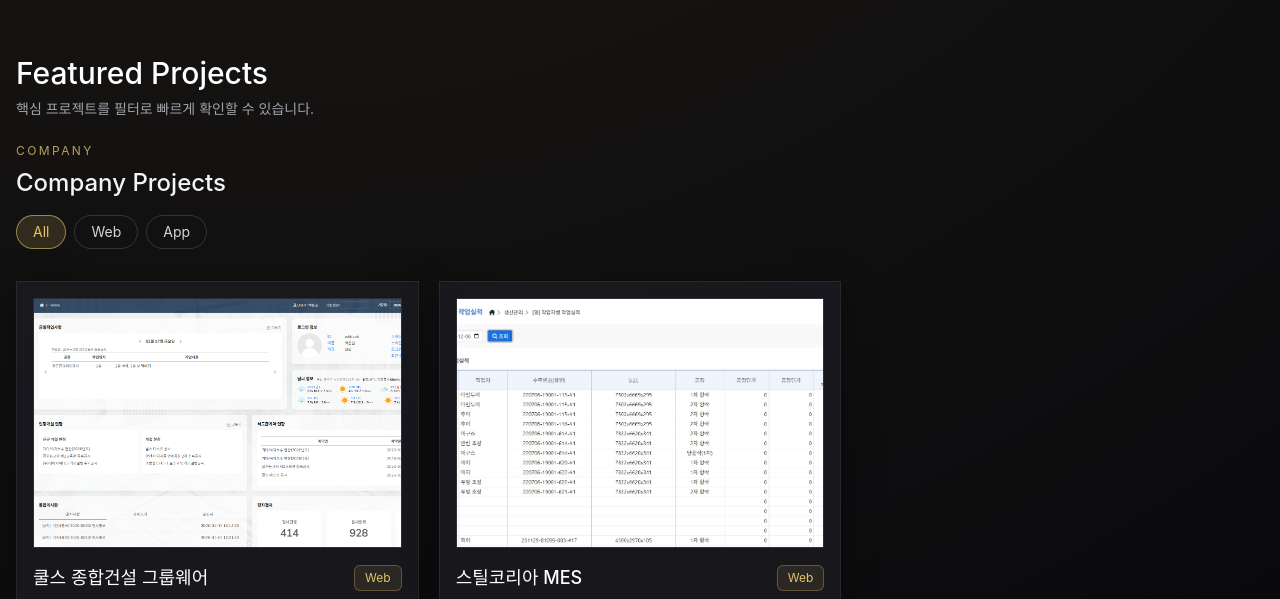
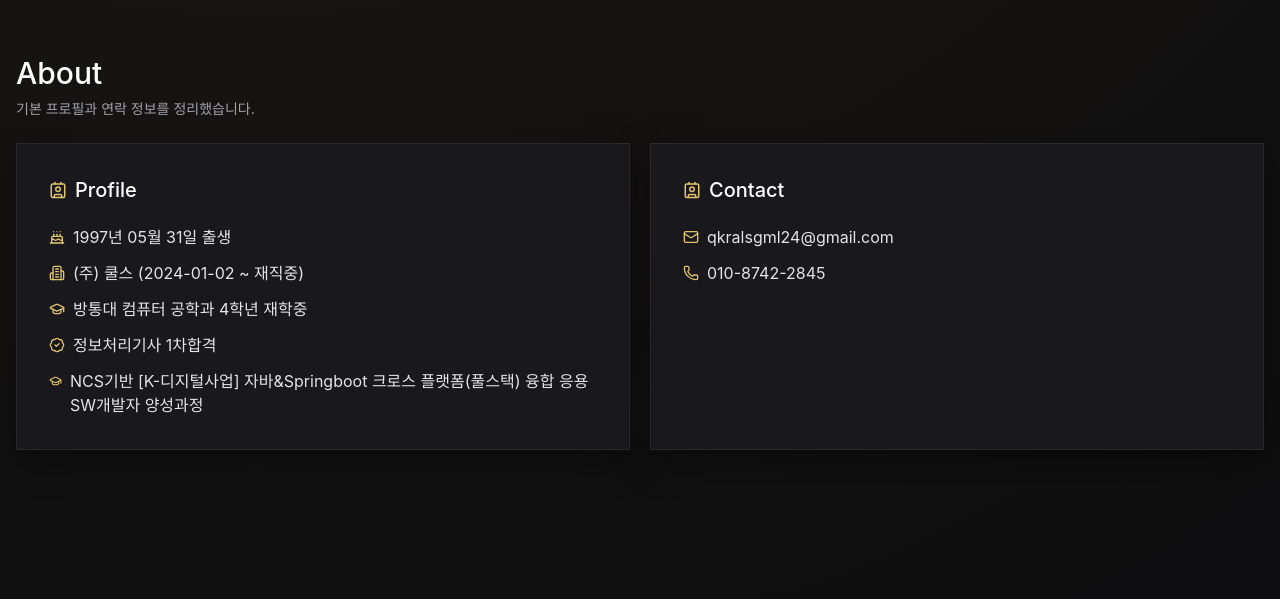
Before and after one commit to park097/portfolio, a Next.js app: page / in a window 1280 px wide. Shown: the part 921-1520 px from the top of the page. Built offline with nearby package versions, Linux system fonts and the light colour scheme.

Commit message:
about추가, 바텀 영역부분 수정

```diff
--- a/app/page.tsx
+++ b/app/page.tsx
@@ -1,5 +1,6 @@
 import Footer from "@/components/Footer";
 import Hero from "@/components/Hero";
+import AboutSection from "@/components/AboutSection";
 import ProjectsGrid from "@/components/ProjectsGrid";
 import TechStack from "@/components/TechStack";
 import { projects } from "@/data/projects";
@@ -14,11 +15,13 @@
     <main>
       <Hero />
 
+      <AboutSection />
+
       <section id="projects" className="section min-h-[100svh] scroll-mt-24">
         <div className="container space-y-6">
           <div>
             <h2 className="text-2xl font-medium md:text-3xl">Featured Projects</h2>
-            <p className="mt-2 text-sm text-zinc-400">핵심 프로젝트를 필터로 빠르게 확인할 수 있습니다.</p>
+            <p className="mt-2 text-sm text-zinc-400">주요 프로젝트를 필터로 빠르게 확인할 수 있습니다.</p>
           </div>
 
           <div className="space-y-12">
@@ -47,11 +50,17 @@
         <div className="container space-y-6">
           <div>
             <h2 className="text-2xl font-medium md:text-3xl">Contact</h2>
-            <p className="mt-2 text-sm text-zinc-400">아래 채널 또는 폼으로 편하게 연락 주세요.</p>
+            <p className="mt-2 text-sm text-zinc-400">아래 채널을 통해 연락하실 수 있습니다.</p>
           </div>
 
           <div className="grid gap-6 lg:grid-cols-[1.1fr_0.9fr]">
-            <form className="glass-card space-y-4 p-6 md:p-8" aria-label="contact form">
+            <form
+              className="glass-card space-y-4 p-6 md:p-8"
+              aria-label="contact form"
+              action="mailto:qkralsgml24@gmail.com"
+              method="post"
+              encType="text/plain"
+            >
               <div className="space-y-2">
                 <label htmlFor="home-name" className="text-sm text-zinc-300">
                   Name
@@ -86,7 +95,7 @@
                 />
               </div>
               <button
-                type="button"
+                type="submit"
                 className="rounded-md border border-primary/60 bg-primary/10 px-5 py-2 text-sm text-primary transition hover:shadow-glow"
               >
                 Send Message
@@ -105,7 +114,7 @@
                     <Mail size={16} />
                     Email
                   </span>
-                  <span aria-hidden>↗</span>
+                  <span aria-hidden>→</span>
                 </Link>
                 <Link
                   href="https://github.com/example"
@@ -115,7 +124,7 @@
                     <Github size={16} />
                     GitHub
                   </span>
-                  <span aria-hidden>↗</span>
+                  <span aria-hidden>→</span>
                 </Link>
                 <Link
                   href="https://linkedin.com/in/example"
@@ -125,7 +134,7 @@
                     <Linkedin size={16} />
                     LinkedIn
                   </span>
-                  <span aria-hidden>↗</span>
+                  <span aria-hidden>→</span>
                 </Link>
               </div>
             </div>
--- /dev/null
+++ b/components/AboutSection.tsx
@@ -0,0 +1,64 @@
+"use client";
+
+import { Cake, Contact, GraduationCap, Mail, Phone, Building2, BadgeCheck } from "lucide-react";
+
+export default function AboutSection() {
+  return (
+    <section id="about" className="section min-h-[100svh] scroll-mt-24">
+      <div className="container space-y-6">
+        <div>
+          <h2 className="text-2xl font-medium md:text-3xl">About</h2>
+          <p className="mt-2 text-sm text-zinc-400">기본 프로필과 연락 정보를 정리했습니다.</p>
+        </div>
+
+        <div className="grid gap-5 lg:grid-cols-2">
+          <div className="glass-card p-6 md:p-8">
+            <h3 className="inline-flex items-center gap-2 text-xl font-medium">
+              <Contact size={18} className="text-primary" />
+              Profile
+            </h3>
+            <ul className="mt-5 space-y-3 text-zinc-200">
+              <li className="flex items-center gap-2">
+                <Cake size={16} className="text-primary" />
+                1997년 05월 31일 출생
+              </li>
+              <li className="flex items-center gap-2">
+                <Building2 size={16} className="text-primary" />
+                (주) 쿨스 (2024-01-02 ~ 재직중)
+              </li>
+              <li className="flex items-center gap-2">
+                <GraduationCap size={16} className="text-primary" />
+                방통대 컴퓨터 공학과 4학년 재학중
+              </li>
+              <li className="flex items-center gap-2">
+                <BadgeCheck size={16} className="text-primary" />
+                정보처리기사 1차합격
+              </li>
+              <li className="flex items-start gap-2">
+                <GraduationCap size={16} className="mt-1 text-primary" />
+                NCS기반 [K-디지털사업] 자바&Springboot 크로스 플랫폼(풀스택) 융합 응용SW개발자 양성과정
+              </li>
+            </ul>
+          </div>
+
+          <div className="glass-card p-6 md:p-8">
+            <h3 className="inline-flex items-center gap-2 text-xl font-medium">
+              <Contact size={18} className="text-primary" />
+              Contact
+            </h3>
+            <ul className="mt-5 space-y-3 text-zinc-200">
+              <li className="flex items-center gap-2">
+                <Mail size={16} className="text-primary" />
+                qkralsgml24@gmail.com
+              </li>
+              <li className="flex items-center gap-2">
+                <Phone size={16} className="text-primary" />
+                010-8742-2845
+              </li>
+            </ul>
+          </div>
+        </div>
+      </div>
+    </section>
+  );
+}
--- a/components/Footer.tsx
+++ b/components/Footer.tsx
@@ -1,10 +1,10 @@
-import { Github, Linkedin, Mail } from "lucide-react";
+import { Github, Mail, Phone } from "lucide-react";
 import Link from "next/link";
 
 const links = [
-  { href: "mailto:minhee.park@example.com", label: "Email", icon: Mail },
+  { href: "mailto:qkralsgml24@gmail.com", label: "Email", icon: Mail },
   { href: "https://github.com/example", label: "GitHub", icon: Github },
-  { href: "https://linkedin.com/in/example", label: "LinkedIn", icon: Linkedin },
+  { href: "tel:01087422845", label: "010-8742-2845", icon: Phone },
 ];
 
 export default function Footer() {
--- a/components/Header.tsx
+++ b/components/Header.tsx
@@ -20,15 +20,35 @@
   const sectionIds = useMemo(() => navItems.map((item) => item.id), []);
 
   useEffect(() => {
-    if (pathname !== "/") return;
+    if (pathname !== "/") {
+      setActiveSection("home");
+      return;
+    }
 
+    const hash = window.location.hash.replace("#", "");
+    if (sectionIds.includes(hash)) {
+      setActiveSection(hash);
+    }
+
+    let observer: IntersectionObserver | null = null;
+    let rafId: number | null = null;
+    let attempts = 0;
+    const maxAttempts = 30;
+
+    const setupObserver = () => {
       const sections = sectionIds
         .map((id) => document.getElementById(id))
         .filter((section): section is HTMLElement => Boolean(section));
 
-    if (!sections.length) return;
+      if (!sections.length) {
+        attempts += 1;
+        if (attempts < maxAttempts) {
+          rafId = window.requestAnimationFrame(setupObserver);
+        }
+        return;
+      }
 
-    const observer = new IntersectionObserver(
+      observer = new IntersectionObserver(
         (entries) => {
           const visible = entries
             .filter((entry) => entry.isIntersecting)
@@ -45,8 +65,26 @@
         }
       );
 
-    sections.forEach((section) => observer.observe(section));
-    return () => observer.disconnect();
+      sections.forEach((section) => observer?.observe(section));
+    };
+
+    const handleHashChange = () => {
+      const id = window.location.hash.replace("#", "");
+      if (sectionIds.includes(id)) {
+        setActiveSection(id);
+      }
+    };
+
+    setupObserver();
+    window.addEventListener("hashchange", handleHashChange);
+
+    return () => {
+      if (rafId !== null) {
+        window.cancelAnimationFrame(rafId);
+      }
+      observer?.disconnect();
+      window.removeEventListener("hashchange", handleHashChange);
+    };
   }, [pathname, sectionIds]);
 
   const getHref = (id: string) => (pathname === "/" ? `#${id}` : `/#${id}`);
--- a/components/ProjectCard.tsx
+++ b/components/ProjectCard.tsx
@@ -72,7 +72,7 @@
               {categoryLabel}
             </span>
           </div>
-          <p className="line-clamp-2 text-sm text-zinc-300">{project.description}</p>
+          <p className="line-clamp-1 text-sm text-zinc-300">{project.description}</p>
 
           <div className="flex flex-wrap gap-2">
             {project.stack.slice(0, 4).map((item) => (
```
Also changed, not shown: components/TechStack.tsx (+49 -16 lines), public/projects/weddingMain.png. Lines whose indentation alone changed are shown as unchanged.
